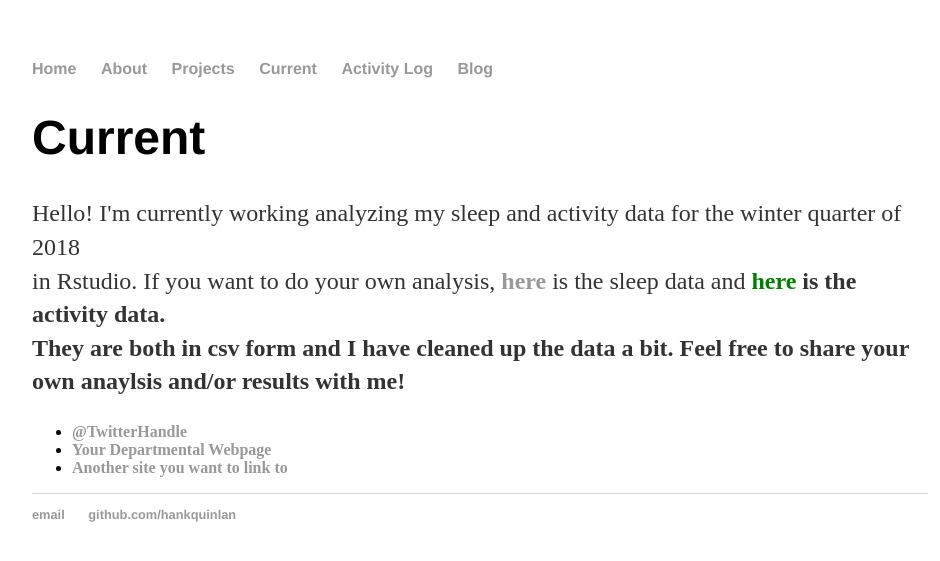
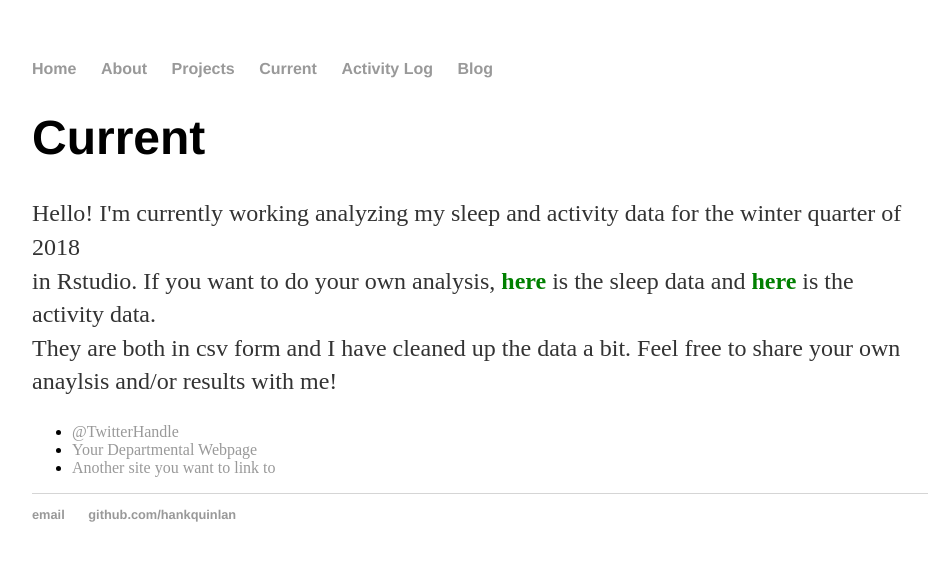
Before and after one commit to shallinan1/shallinan1.github.io, a Jekyll site: the page built from current/index.html, in a window 1280 px wide. Shown: the top 561 px of the page, without its empty margins (160-1100 px from the left). Built offline with Jekyll 4.4.1, drawn with Linux system fonts in a browser that asks for light colours.

Commit message:
Update index.html

```diff
--- a/current/index.html
+++ b/current/index.html
@@ -6,8 +6,8 @@ title: About Me
 		<div class="current">
 			<h1>Current</h1>
 			<p>Hello! I'm currently working analyzing my sleep and activity data for the winter quarter of 2018<br>
-      in Rstudio. If you want to do your own analysis, <a href="/assets/data/sleepcsv.csv"><b>here</b></a> is the sleep data
-	and <a href="/assets/data/activitycsv.csv"><b><font color="green">here</font><b></a></b> is the activity data.<br>
+in Rstudio. If you want to do your own analysis, <a href="/assets/data/sleepcsv.csv"><b><font color="green">here</font></b></a> is the sleep data
+and <a href="/assets/data/activitycsv.csv"><b><font color="green">here</font></b></a> is the activity data.<br>
       They are both in csv form and I have cleaned up the data a bit.
       Feel free to share your own anaylsis and/or results with me! <br>
 
```
